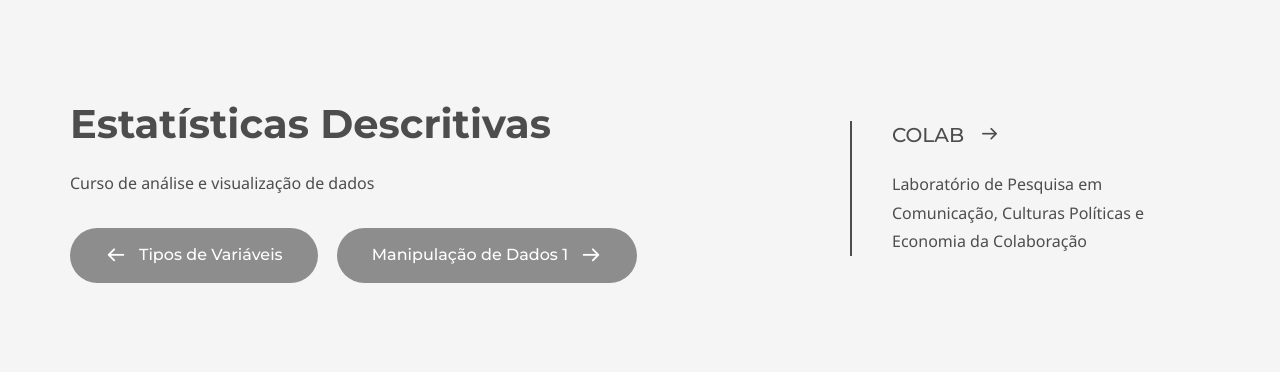
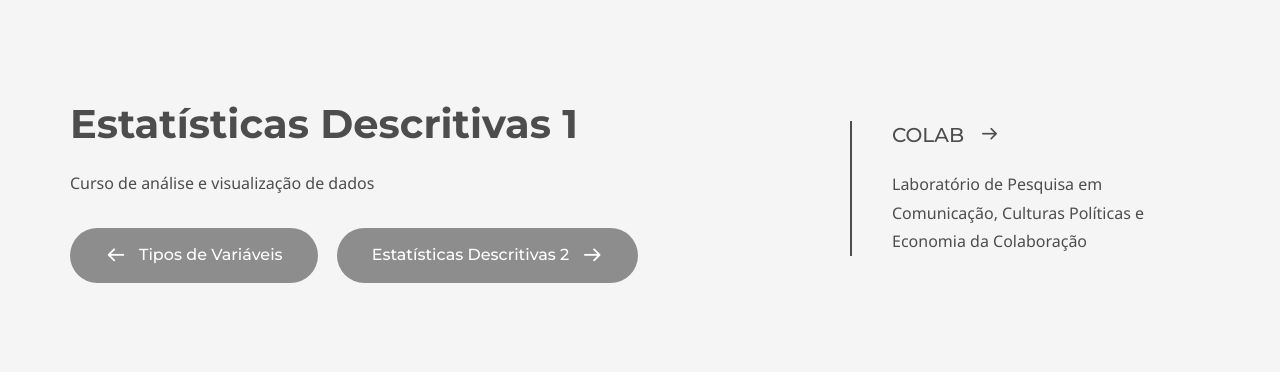
Before and after one commit to coLAB-UFF/docs, a Jekyll site: the page built from dataviz2_04.md, in a window 1280 px wide and 900 px high. Shown: the part 146-518 px from the top of the window. Built offline with Jekyll 4.4.1, drawn with Linux system fonts in a browser that asks for light colours; some web fonts are replaced; some of the changed text lies outside the part shown.

Commit message:
Update dataviz2_04.md

```diff
--- a/dataviz2_04.md
+++ b/dataviz2_04.md
@@ -24,7 +24,7 @@ page_nav:
         content: Tipos de Variáveis
         url: '/dataviz2_03'
     next:
-        content: Manipulação de Dados 1
+        content: Estatísticas Descritivas 2
         url: '/dataviz2_05'
 ---
 
```
Also changed, not shown: other parts of dataviz2_04.md (+1 -1 lines).
